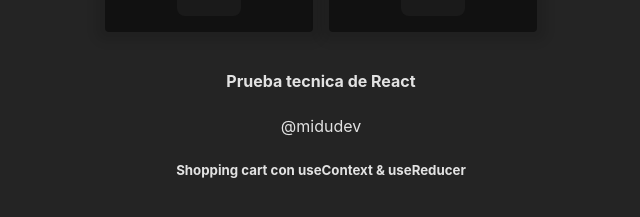
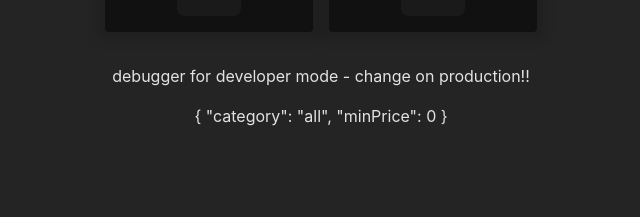
Before and after one commit to eub1/aprendiendo-react, a React (Vite) app in the folder projects/06-shopping-cart/: page / in a window 1280 px wide. Shown: the part 1445-1662 px from the top of the page, without its empty margins (319-959 px from the left). After the commit the page ends 1605 px from the top, so only its background shows below. Built offline with nearby package versions, Linux system fonts and the light colour scheme.

Commit message:
conditional Footer rendering if development env

```diff
--- a/projects/06-shopping-cart/src/App.jsx
+++ b/projects/06-shopping-cart/src/App.jsx
@@ -3,6 +3,7 @@ import { Products } from './components/Products.jsx'
 import { useState } from 'react'
 import { Header } from './components/Header.jsx'
 import { Footer } from './components/Footer.jsx'
+import { IS_DEVELOPMENT } from './config.js'
 
 function useFilters() {
   const [filters, setFilters] = useState({
@@ -36,7 +37,7 @@ function App() {
     <>
       <Header changeFilters={setFilters} />
       <Products products={filteredProducts} />
-      <Footer filters={filters} />
+      {IS_DEVELOPMENT && <Footer filters={filters} />}
     </>
   )
 }
--- a/projects/06-shopping-cart/src/components/Footer.jsx
+++ b/projects/06-shopping-cart/src/components/Footer.jsx
@@ -1,9 +1,11 @@
-export function Footer() {
+export function Footer({ filters }) {
   return (
     <footer className="footer">
-      <h4>Prueba tecnica de React</h4>
+      <p>debugger for developer mode - change on production!!</p>
+      {JSON.stringify(filters, null, 2)}
+      {/* <h4>Prueba tecnica de React</h4>
       <span>@midudev</span>
-      <h5>Shopping cart con useContext & useReducer</h5>
+      <h5>Shopping cart con useContext & useReducer</h5> */}
     </footer>
   )
 }
--- /dev/null
+++ b/projects/06-shopping-cart/src/config.js
@@ -0,0 +1,4 @@
+export const IS_DEVELOPMENT = process.env.NODE_ENV !== 'production'
+
+// es true si es distinto a 'production', entonces estamos en desarrollo. Usa este
+// condicinal en el renderizado de App.jsx
```
